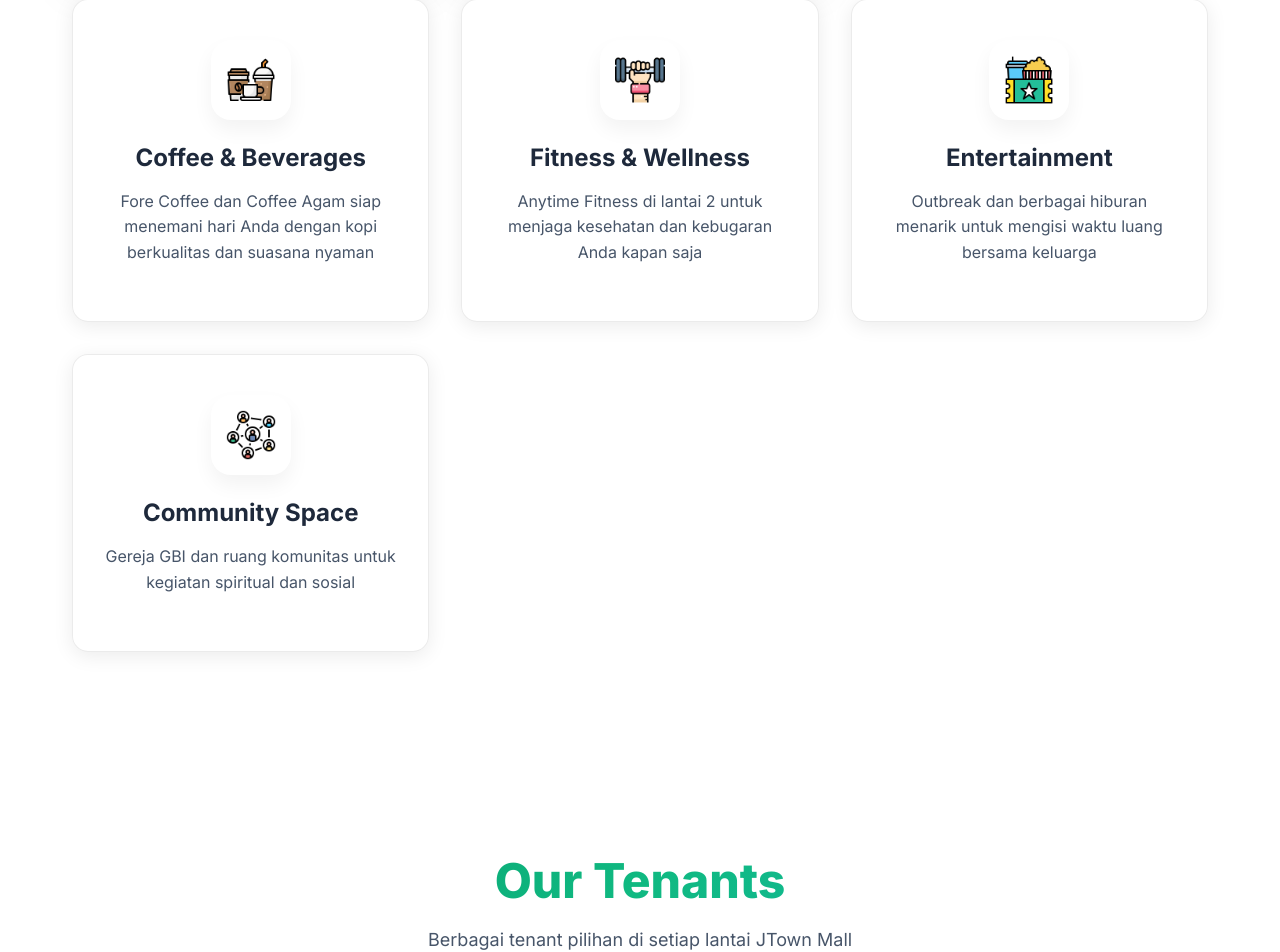
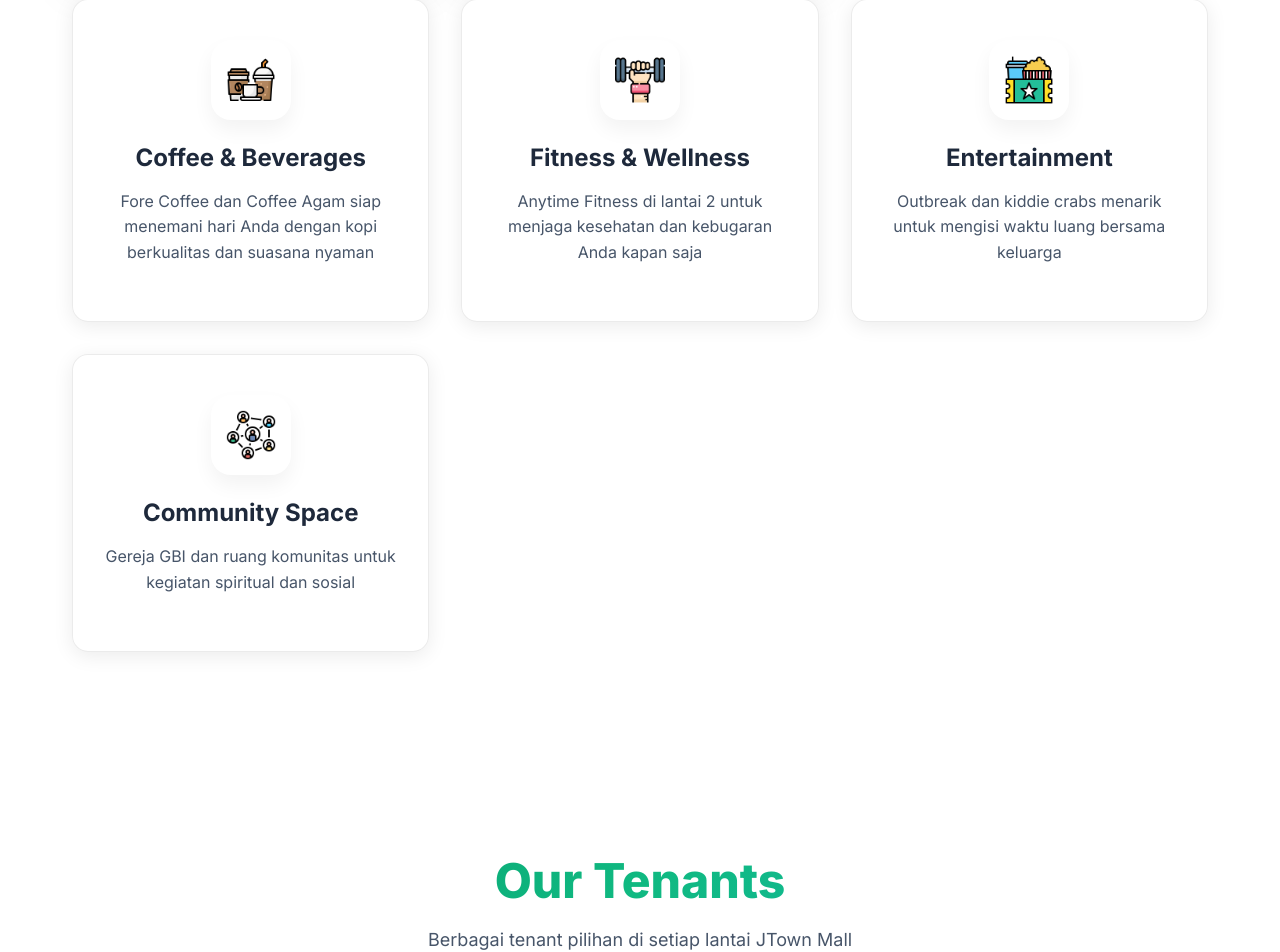
Before and after one commit to RizqonAlifXavier/jtown, a Vue app: page / in a window 1280 px wide. Shown: the part 3137-4089 px from the top of the page. Built offline with nearby package versions, Linux system fonts and the light colour scheme; no server answers; the database is empty; the HTML template or start-up script is replaced by a standard one.

Commit message:
update the Feature image

```diff
--- a/src/components/Features.vue
+++ b/src/components/Features.vue
@@ -40,7 +40,7 @@ const features = ref([
   {
     icon: `<img src="${imgEntertain}" alt="">`,
     title: 'Entertainment',
-    description: 'Outbreak dan berbagai hiburan menarik untuk mengisi waktu luang bersama keluarga'
+    description: 'Outbreak dan kiddie crabs menarik untuk mengisi waktu luang bersama keluarga'
   },
   {
     icon: `<img src="${imgCommunity}" alt="">`,
```
